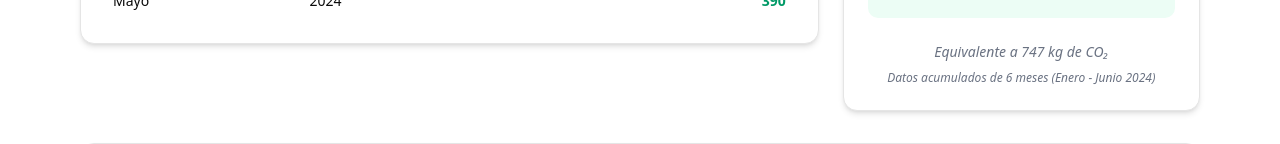
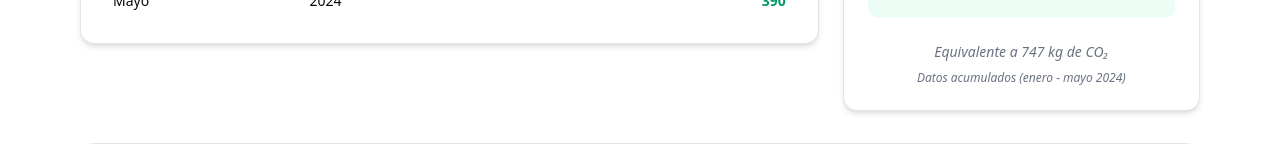
Before and after one commit to StefiGil/huella-carbono-campus, a React (Vite) app: page / in a window 1280 px wide. Shown: the part 558-702 px from the top of the page. Built offline with nearby package versions, Linux system fonts and the light colour scheme.

Commit message:
Modificacion Mes dinamico Resumen Card

```diff
--- a/src/components/carbon-footprint-dashboard.tsx
+++ b/src/components/carbon-footprint-dashboard.tsx
@@ -91,7 +91,7 @@ export function CarbonFootprintDashboard() {
                         animate={{opacity: 1, x: 0}}
                         transition={{duration: 0.5, delay: 0.4}}
                     >
-                        <ConsumptionSummaryCard datosFiltrados={datosFiltrados}/>
+                        <ConsumptionSummaryCard datosFiltrados={datosFiltrados} mesDesde={mesDesde} mesHasta={mesHasta}/>
                     </motion.div>
                 </div>
 
--- a/src/components/consumption_summary/consumption-summary.tsx
+++ b/src/components/consumption_summary/consumption-summary.tsx
@@ -4,7 +4,7 @@ import { motion } from "framer-motion"
 import { CircleOff, Leaf } from "lucide-react"
 import type {Resumen} from "@/lib/definitions.ts";
 
-export function ConsumptionSummary({ summary }: {summary: Resumen}) {
+export function ConsumptionSummary({ summary, mesDesde, mesHasta }: {summary: Resumen , mesDesde : string, mesHasta : string}) {
   return (
     <div className="space-y-6">
       <motion.div
@@ -40,7 +40,7 @@ export function ConsumptionSummary({ summary }: {summary: Resumen}) {
         className="text-sm text-gray-500 dark:text-gray-400 mt-4 italic text-center"
       >
         Equivalente a {Math.round(summary.carbonFootprint * 1000)} kg de CO₂
-        <div className="mt-2 text-xs">Datos acumulados de 6 meses (Enero - Junio 2024)</div>
+        <div className="mt-2 text-xs">Datos acumulados ({mesDesde} - {mesHasta} 2024)</div>
       </motion.div>
     </div>
   )
--- a/src/components/consumption_summary/consumption_summary_card.tsx
+++ b/src/components/consumption_summary/consumption_summary_card.tsx
@@ -3,7 +3,7 @@ import {ConsumptionSummary} from "@/components/consumption_summary/consumption-s
 import type {FacturaExtendida} from "@/lib/definitions.ts";
 import {calcularResumen} from "@/lib/calculate_carbon_data.ts";
 
-export const ConsumptionSummaryCard = ({datosFiltrados} : {datosFiltrados: FacturaExtendida[]}) => {
+export const ConsumptionSummaryCard = ({datosFiltrados, mesDesde, mesHasta} : {datosFiltrados: FacturaExtendida[], mesDesde : string, mesHasta : string}) => {
 
     const resumen = calcularResumen(datosFiltrados)
     return <Card className="shadow-md h-full">
@@ -12,7 +12,7 @@ export const ConsumptionSummaryCard = ({datosFiltrados} : {datosFiltrados: Factu
             <CardDescription>Totales para el período seleccionado</CardDescription>
         </CardHeader>
         <CardContent>
-            <ConsumptionSummary summary={resumen}/>
+            <ConsumptionSummary summary={resumen} mesHasta={mesHasta} mesDesde={mesDesde}/>
         </CardContent>
     </Card>
 }
```
